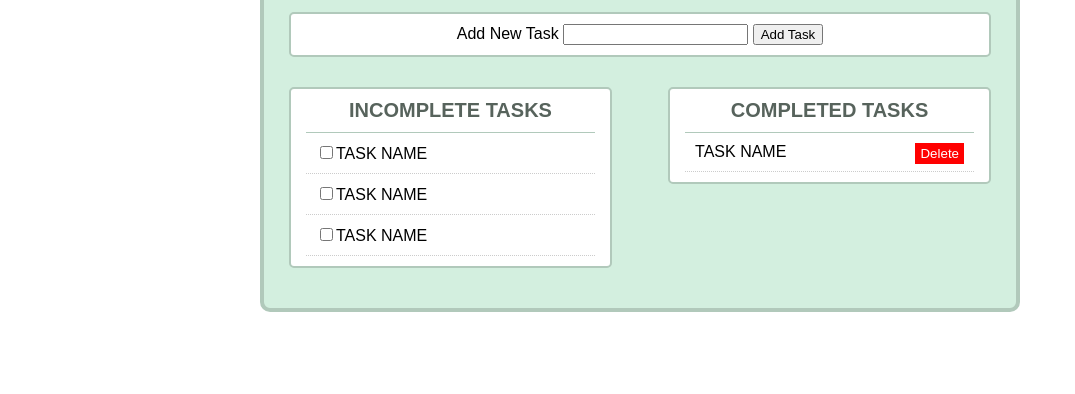
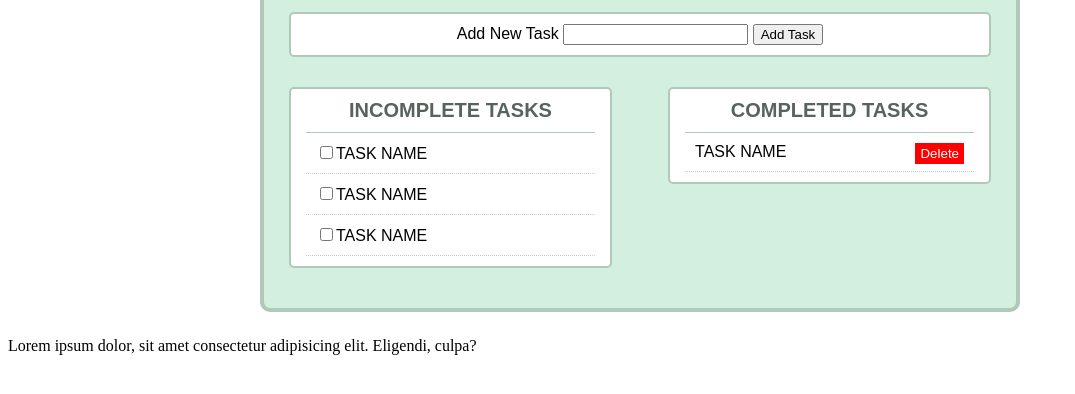
Before and after one commit to muhammad-2002/TODO-APP, a plain HTML site: page index.html in a window 1280 px wide. Shown: the part 218-612 px from the top of the page, without its empty margins (0-1075 px from the left). Drawn offline with Linux system fonts and the light colour scheme.

Commit message:
p tag added

```diff
--- a/index.html
+++ b/index.html
@@ -45,6 +45,9 @@
       </div>
       <!--/complete-list-->
     </section>
+    <p>
+      Lorem ipsum dolor, sit amet consectetur adipisicing elit. Eligendi, culpa?
+    </p>
     <!--/container-->
     <script src="myscript.js"></script>
   </body>
```
